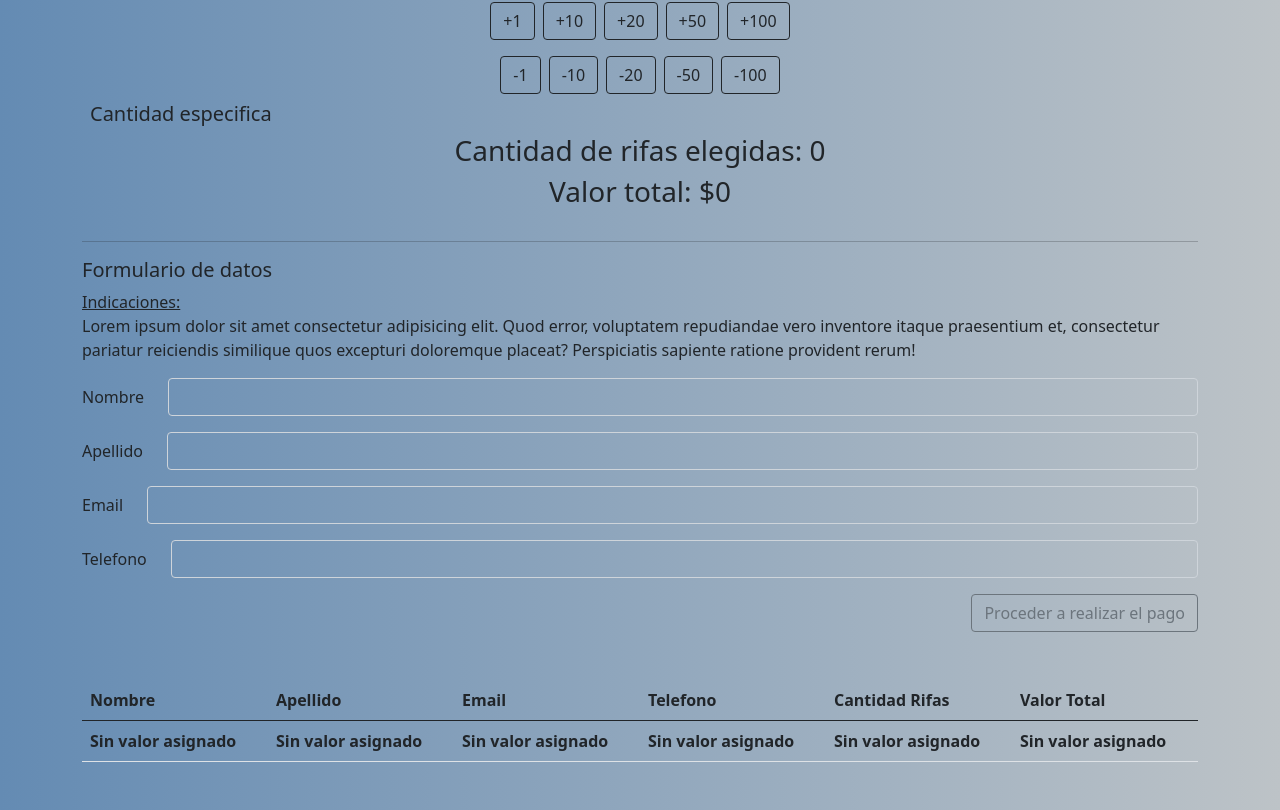
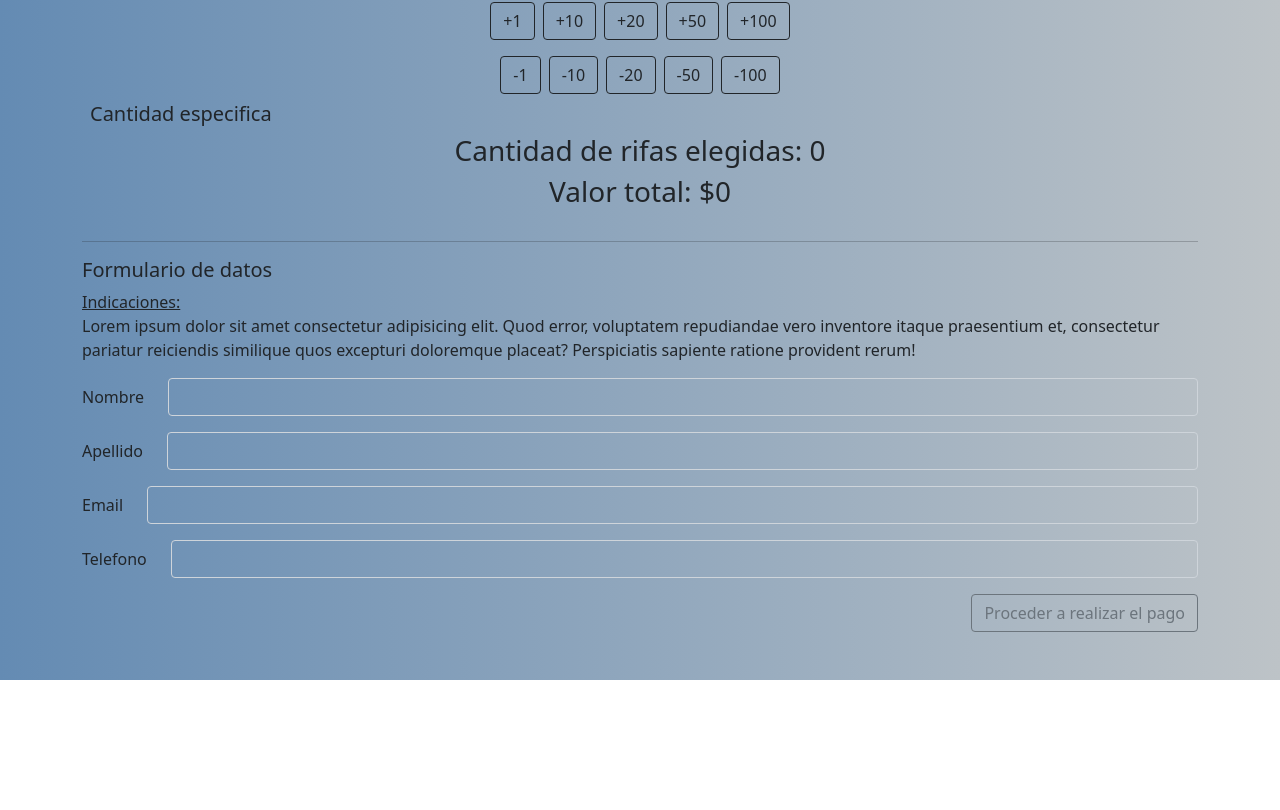
Before and after one commit to MatiasSanchez-l/rifasApp, a React (Create React App) app in the folder frontend/: page /comprarRifa in a window 1280 px wide. Shown: the part 329-1139 px from the top of the page. After the commit the page ends 1009 px from the top, so only its background shows below. Built offline with nearby package versions, Linux system fonts and the light colour scheme; the HTML template or start-up script is replaced by a standard one.

Commit message:
no me salio un carajo de lo que queria hacer

```diff
--- a/frontend/src/components/CompraRifa.js
+++ b/frontend/src/components/CompraRifa.js
@@ -23,7 +23,6 @@ export default class CompraRifa extends Component {
             cantidadRifas: nuevaCantidad,
             valorTotal: nuevoValor
         });
-
     };
 
     restarCantidadRifas = e => {
@@ -34,7 +33,6 @@ export default class CompraRifa extends Component {
             cantidadRifas: nuevaCantidad,
             valorTotal: nuevoValor
         });
-
     };
 
     sumarCantidad = () => {
@@ -88,13 +86,12 @@ export default class CompraRifa extends Component {
             console.log(res)
             swal({
                 title: "Gracias por tu colaboracion",
-                text: "Tu cantidad de rifas son " + this.state.cantidadRifas + "\n Tus numeros asignados son: "+ res.data.rifas_compradas.map(rifa => rifa),
+                text: "Tu cantidad de rifas son " + this.state.cantidadRifas + "\n Tus numeros asignados son: " + res.data.rifas_compradas.map(rifa => rifa),
                 icon: "success"
-            })
+            });
             this.vaciarState();
             e.target.reset();
         }
-
     }
 
     vaciarState = () => {
@@ -187,34 +184,6 @@ export default class CompraRifa extends Component {
                         </div>
                     </form>
                 </div>
-                <div className="my-5">
-                    <table className="table">
-                        <thead>
-                            <tr>
-                                <th>Nombre</th>
-                                <th>Apellido</th>
-                                <th>Email</th>
-                                <th>Telefono</th>
-                                <th>Cantidad Rifas</th>
-                                <th>Valor Total</th>
-                            </tr>
-                        </thead>
-                        <tbody>
-
-                            <tr>
-                                <th>{this.state.compras.nombre !== undefined ? (this.state.compras.nombre) : "Sin valor asignado"}</th>
-                                <th>{this.state.compras.apellido !== undefined ? (this.state.compras.apellido) : "Sin valor asignado"}</th>
-                                <th>{this.state.compras.email !== undefined ? (this.state.compras.email) : "Sin valor asignado"}</th>
-                                <th>{this.state.compras.telefono !== undefined ? (this.state.compras.telefono) : "Sin valor asignado"}</th>
-                                <th>{this.state.compras.cantidad !== undefined ? (this.state.compras.cantidad) : "Sin valor asignado"}</th>
-                                <th>{this.state.compras.valorTotal !== undefined ? ("$" + this.state.compras.valorTotal) : "Sin valor asignado"}</th>
-                            </tr>
-
-                        </tbody>
-
-
-                    </table>
-                </div>
             </div>
         )
     }
--- a/frontend/src/components/Home.js
+++ b/frontend/src/components/Home.js
@@ -6,6 +6,11 @@ export default class Home extends Component {
         return (
             <div>
                 home
+                <div className="container">
+                    <label for="customRange3" className="form-label">Plata recaudada</label>
+                    <input type="range" className="form-range" min="0" max="400000" value="310000" id="customRange3" />
+                    <p className="text-center">$</p>
+                </div>
             </div>
         )
     }
```
